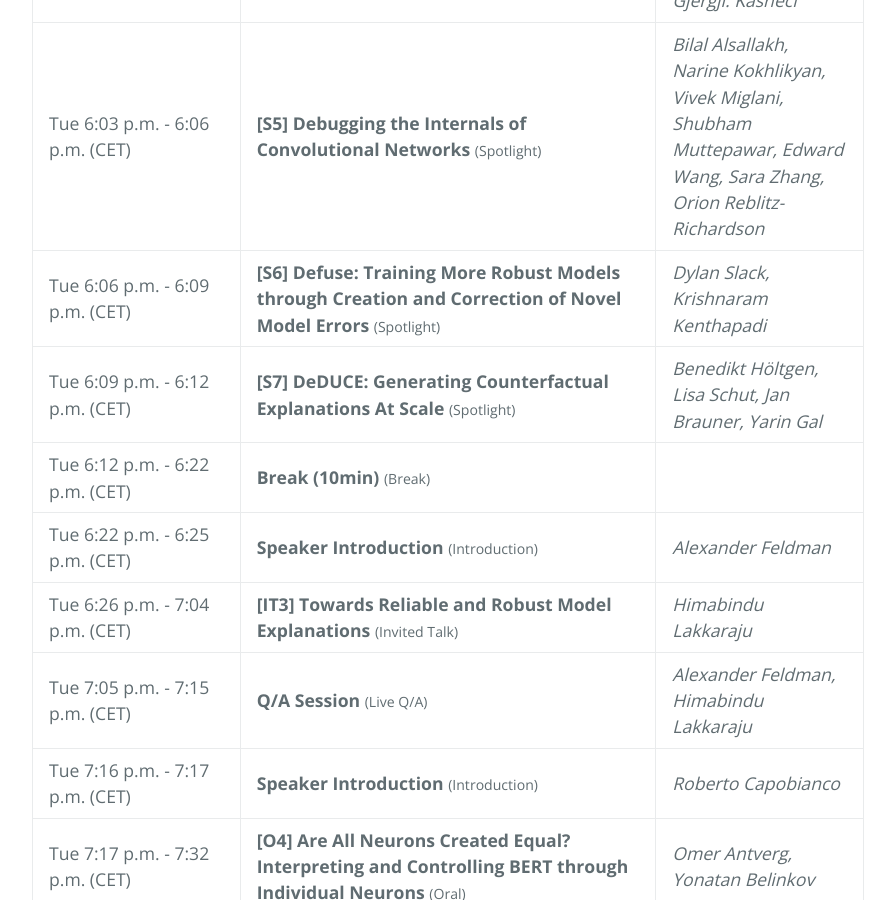
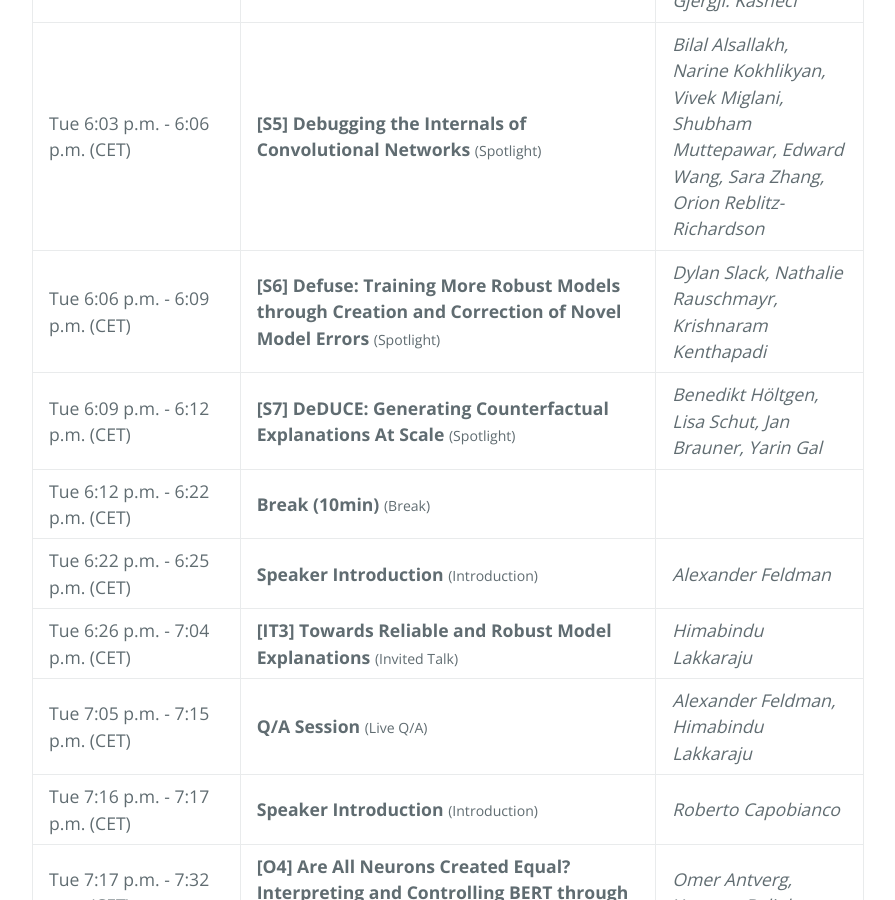
Before and after one commit to xai4debugging/xai4debugging.github.io, a Jekyll site: the page built from index.md, in a window 1280 px wide and 900 px high, scrolled down 4003 px. Shown: the whole window, without its empty margins (192-1087 px from the left). Built offline with Jekyll 4.4.1, drawn with Linux system fonts in a browser that asks for light colours.

Commit message:
added Nathalie Rauschmayr

```diff
--- a/index.md
+++ b/index.md
@@ -1011,7 +1011,7 @@ The topics include <u>but are not limited to</u>:
         </div>
     </td>
     <td style="width:25%">
-            <i>Dylan Slack, Krishnaram Kenthapadi</i>
+            <i>Dylan Slack, Nathalie Rauschmayr, Krishnaram Kenthapadi</i>
     </td>
 </tr>
 <tr style="border-style:none !important;position: relative;height:100%">
```
